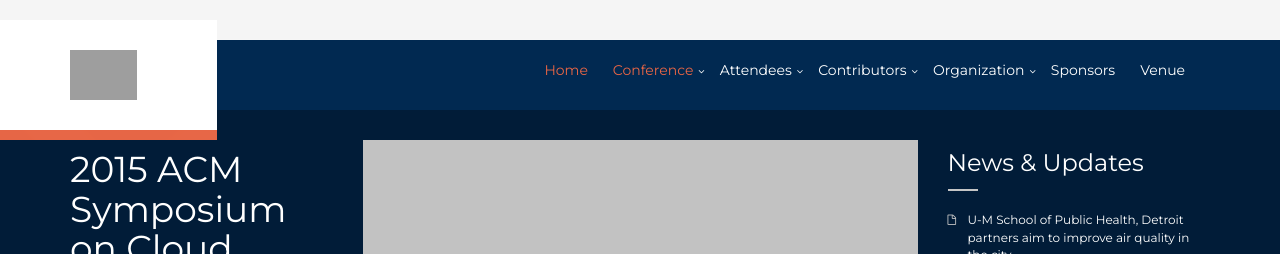
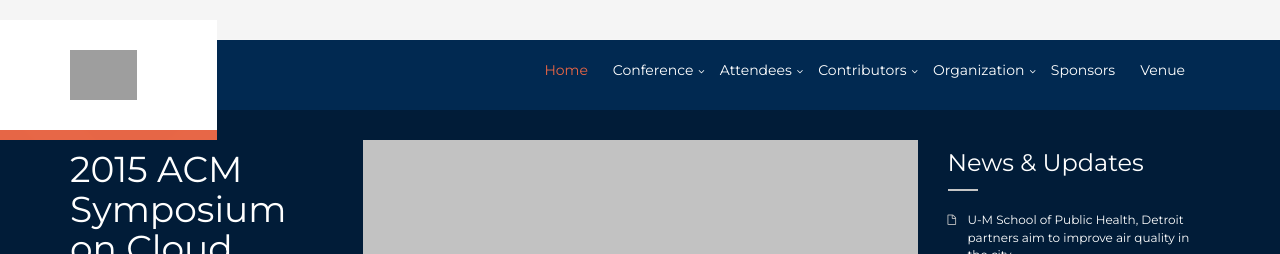
Before and after one commit to kramasamy/SoCC2015, a Jekyll site: the page index.html, which Jekyll copies as it is, in a window 1280 px wide. Shown: the top 254 px of the page. Built offline with Jekyll 4.4.1, drawn with Linux system fonts in a browser that asks for light colours; grey boxes are pictures that could not be loaded.

Commit message:
removed multiple menu items being active

```diff
--- a/index.html
+++ b/index.html
@@ -48,7 +48,7 @@
                         <li class="active">
                             <a href="index.html">Home</a>
                         </li>
-                        <li class="active">
+                        <li>
                             <a href="#" class="has-child no-link">Conference</a>
                             <ul class="list-unstyled child-navigation">
                                 <li><a href="index.html">Schedule</a></li>
```
